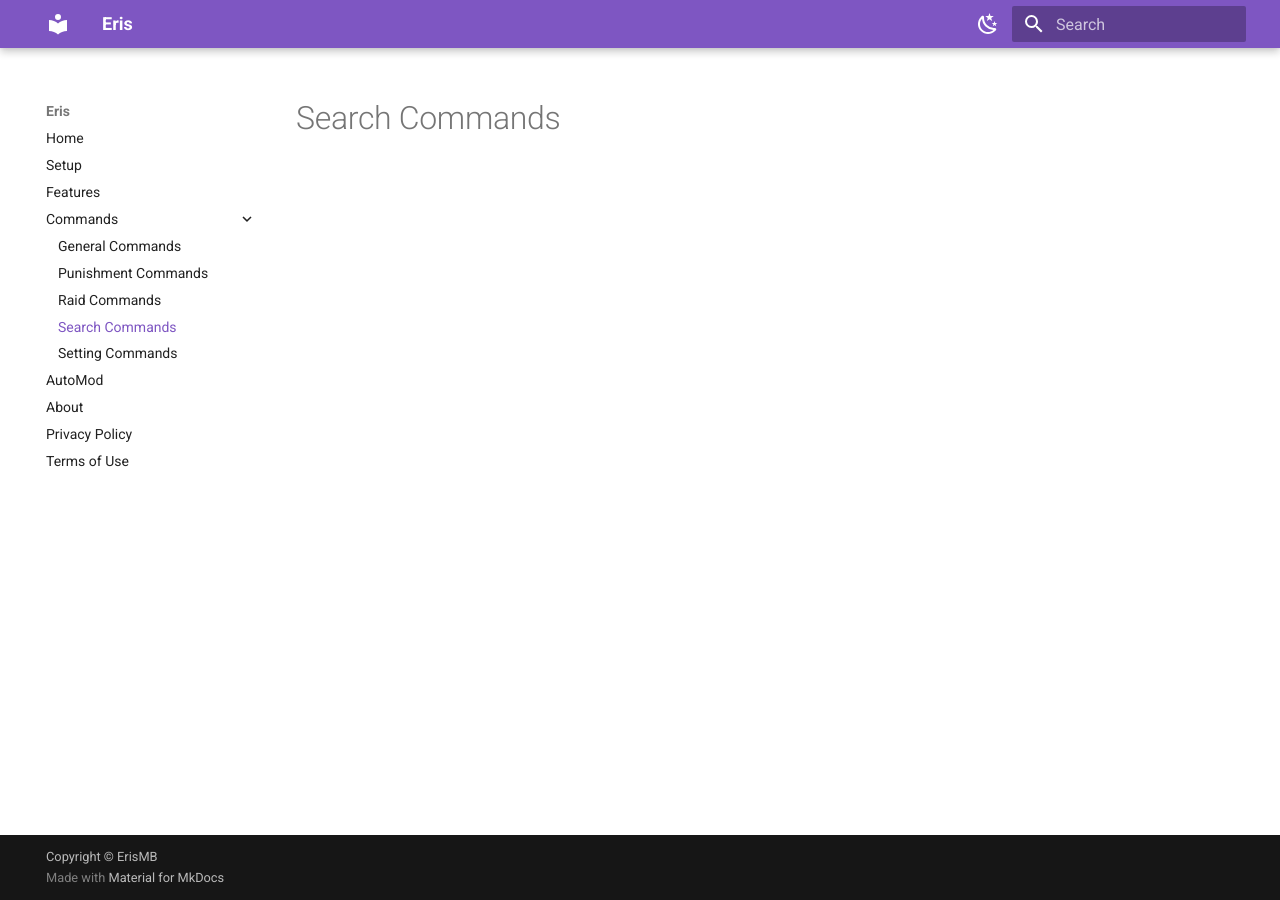
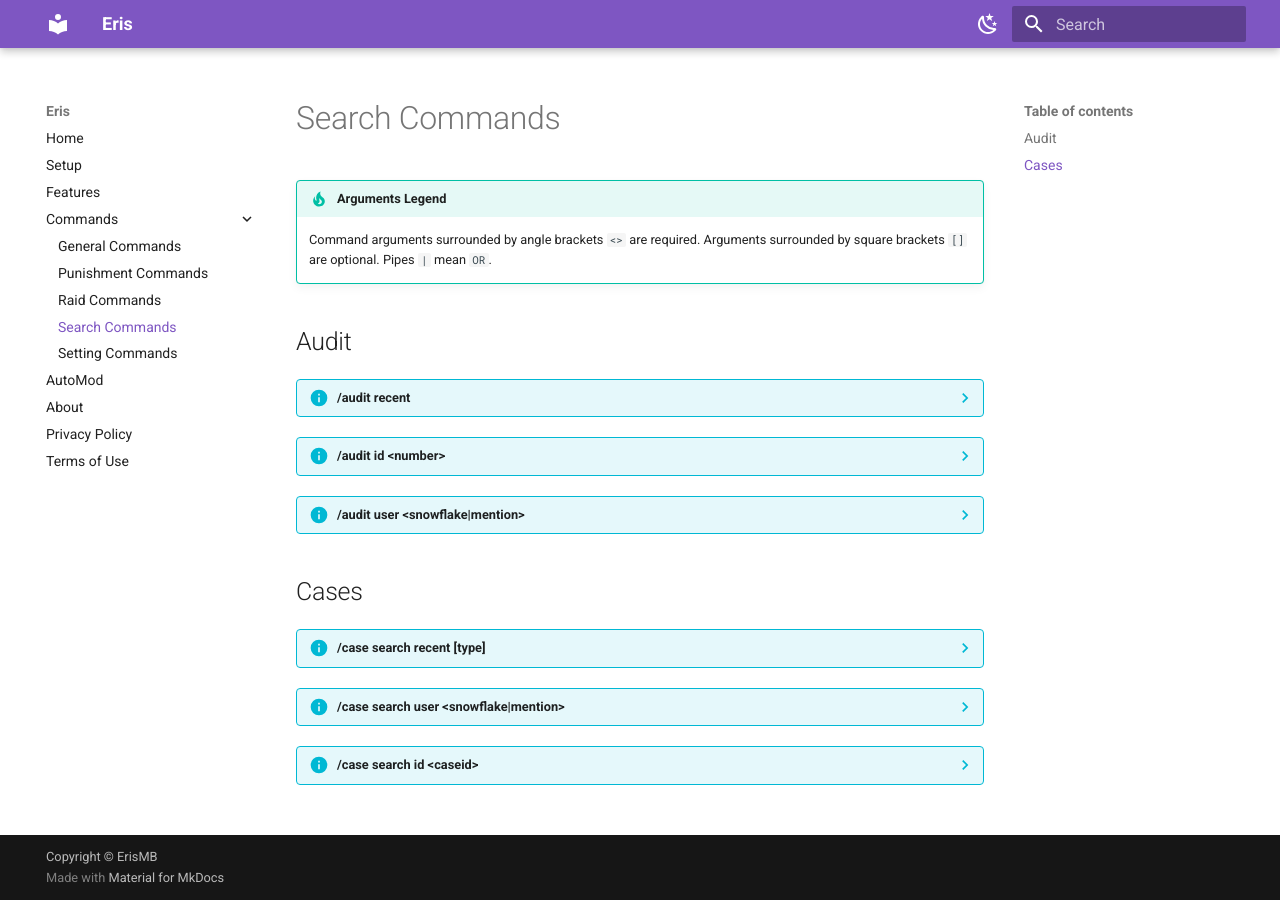
Before and after one commit to AtroposBot/web, an MkDocs documentation site: the page built from docs/search-commands.md, in a window 1280 px wide. Built offline with MkDocs 1.6.1 and Material for MkDocs 9.7.7, drawn with Linux system fonts in a browser that asks for light colours.

Commit message:
a couple of pages of docs

```diff
--- a/docs/search-commands.md
+++ b/docs/search-commands.md
@@ -1 +1,45 @@
 # Search Commands
+
+!!! tip "Arguments Legend"
+
+    Command arguments surrounded by angle brackets `<>` are required. Arguments surrounded by square brackets `[]` are optional. Pipes `|` mean ` OR `.
+
+## Audit
+
+??? info "/audit recent"
+
+    This command will display recent command usages in a guild.
+
+??? info "/audit id <number\>"
+
+    This command will display information for a specific command usage by its ID number.
+
+??? info "/audit user <snowflake|mention\>"
+
+    This command will display information for command usages by a user.
+
+    <mention\> can be a valid user mention or ID, but will not work for deleted users.
+
+    <snowflake\> will search by a user ID snowflake, which will work for deleted users.
+
+## Cases
+
+??? info "/case search recent \[type]"
+
+    This command will display recent punishment cases in a guild.
+
+    \[type] will filter the results by the selected type: ban, kick, mute, warn, or note.
+
+??? info "/case search user <snowflake|mention\>"
+
+    This command will display punishment cases for a user in a guild.
+
+    <mention\> can be a valid user mention or ID, but will not work for deleted users.
+
+    <snowflake\> will search by a user ID snowflake, which will work for deleted users.
+
+??? info "/case search id <caseid\>"
+
+    This command will display information for a specific case by its ID.
+
+    <caseid\> is the case number of a punishment to search for details on.
--- a/mkdocs.yml
+++ b/mkdocs.yml
@@ -36,20 +36,6 @@ theme:
   font:
     text: 'Roboto'
     code: 'Roboto Mono'
-  icon:
-    admonition:
-      note: fontawesome/solid/sticky-note
-      abstract: fontawesome/solid/book
-      info: fontawesome/solid/info-circle
-      tip: fontawesome/solid/bullhorn
-      success: fontawesome/solid/check
-      question: fontawesome/solid/question-circle
-      warning: fontawesome/solid/exclamation-triangle
-      failure: fontawesome/solid/bomb
-      danger: fontawesome/solid/skull
-      bug: fontawesome/solid/robot
-      example: fontawesome/solid/flask
-      quote: fontawesome/solid/quote-left
 
 # Site Info
 # repo_url: https://github.com/ErisMB
```
Also changed, not shown: docs/privacy-policy.md (+18 -16 lines), docs/punishment-commands.md (+5 -5 lines), docs/raid-commands.md (+26 -0 lines).
